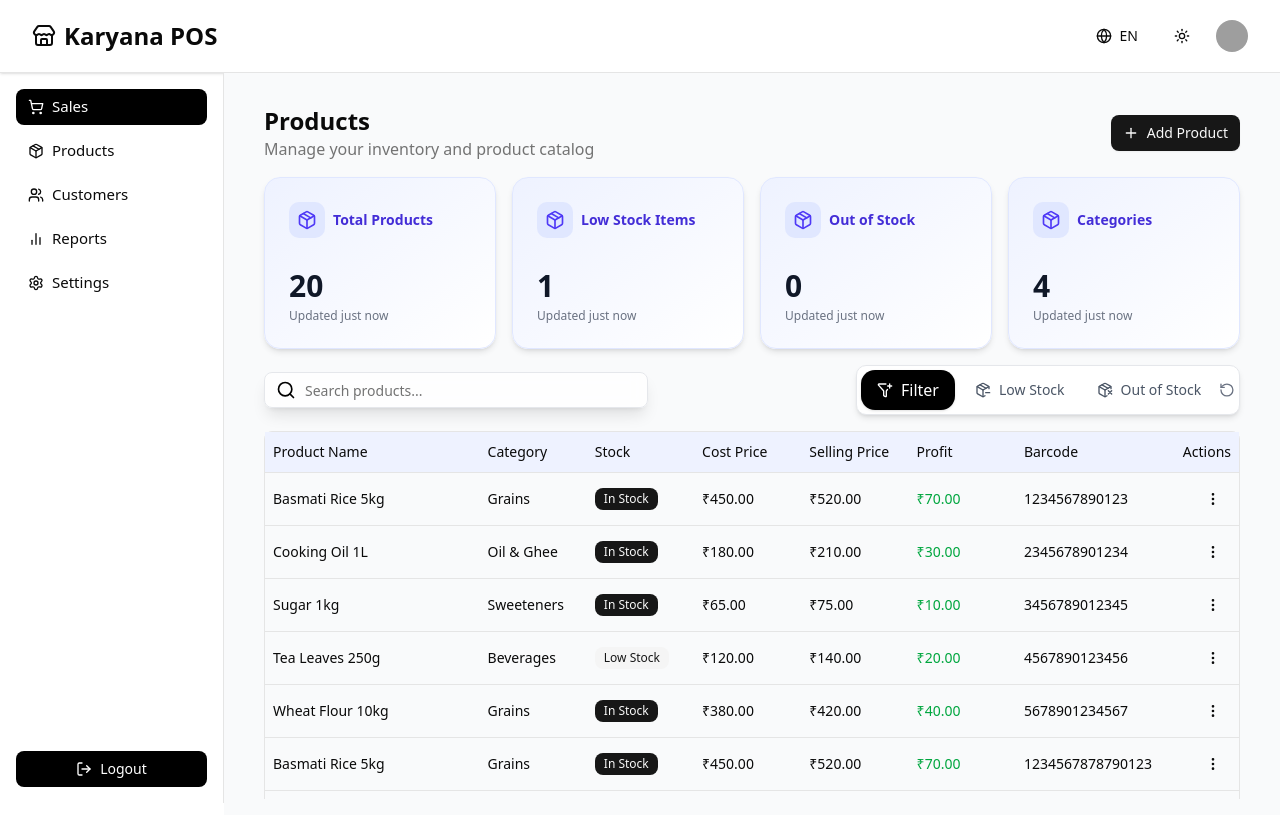
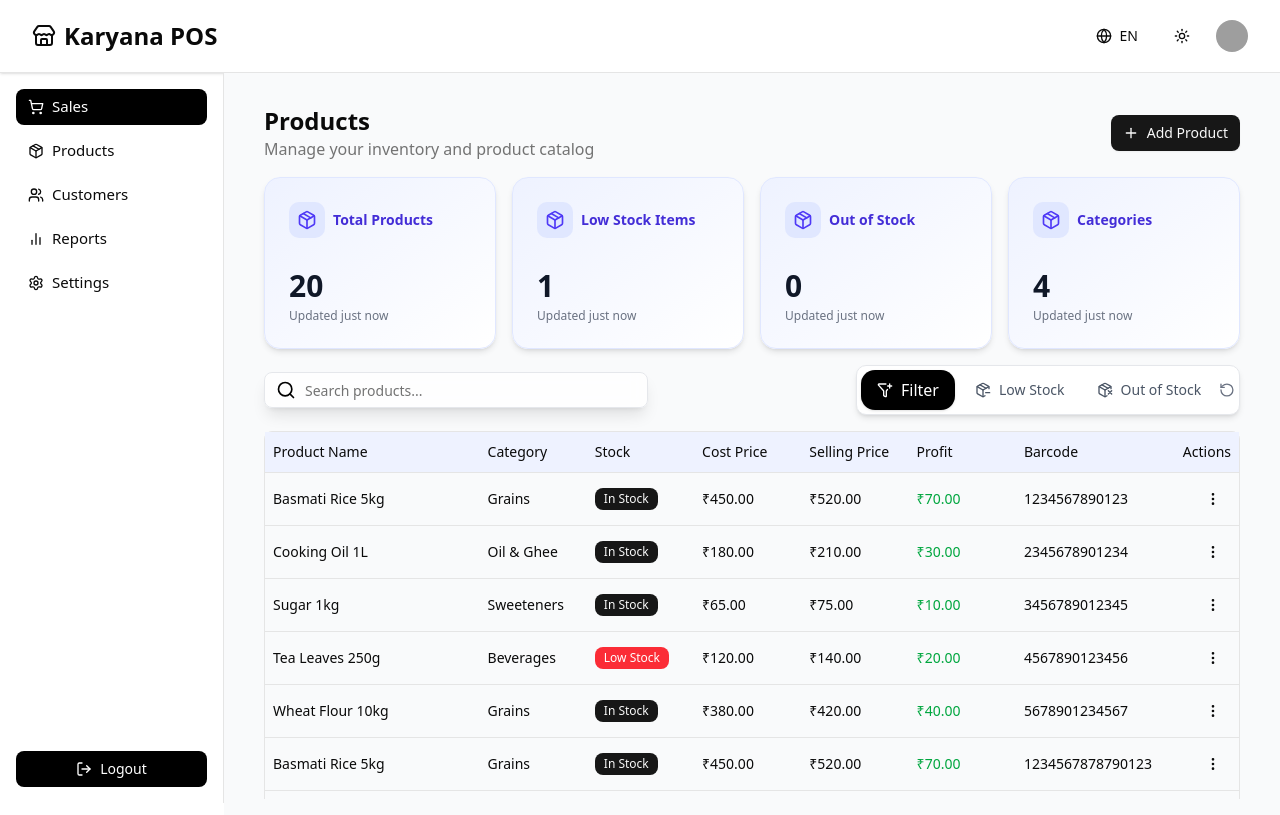
Before and after one commit to AbdulRehman123987/Shop-POS-System, a Next.js app: page /dashboard/products in a window 1280 px wide. Built offline with nearby package versions, Linux system fonts and the light colour scheme; grey boxes are pictures that could not be loaded.

Commit message:
fix colors

```diff
--- a/src/app/dashboard/products/page.js
+++ b/src/app/dashboard/products/page.js
@@ -215,7 +215,7 @@ const filters = [
     key: "out-stock",
     label: "Out of Stock",
     icon: PackageX,
-    color: "bg-red-100 text-red-700 hover:bg-red-200",
+    color: "bg-red-400 text-red-900 hover:bg-red-300",
   },
 ];
 
@@ -402,7 +402,7 @@ export default function ProductsPage() {
                     {product.stock === 0 ? (
                       <Badge variant="destructive">Out of Stock</Badge>
                     ) : product.stock < 10 ? (
-                      <Badge variant="secondary">Low Stock</Badge>
+                      <Badge className="bg-red-500 text-white">Low Stock</Badge>
                     ) : (
                       <Badge>In Stock</Badge>
                     )}
```
